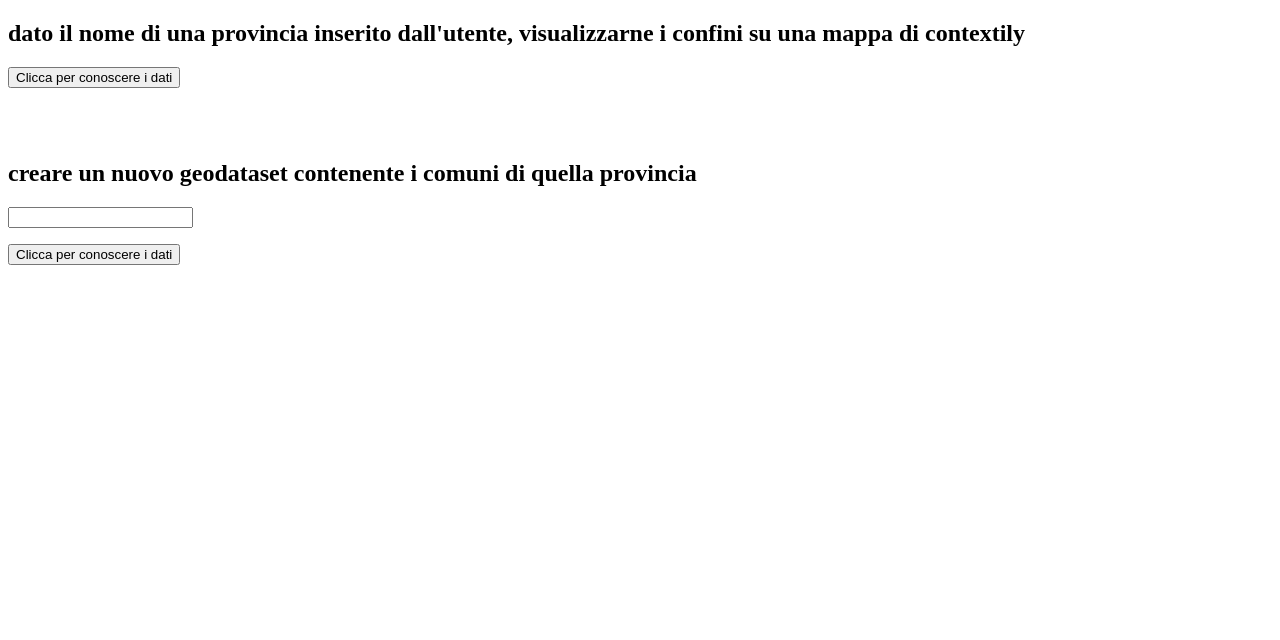
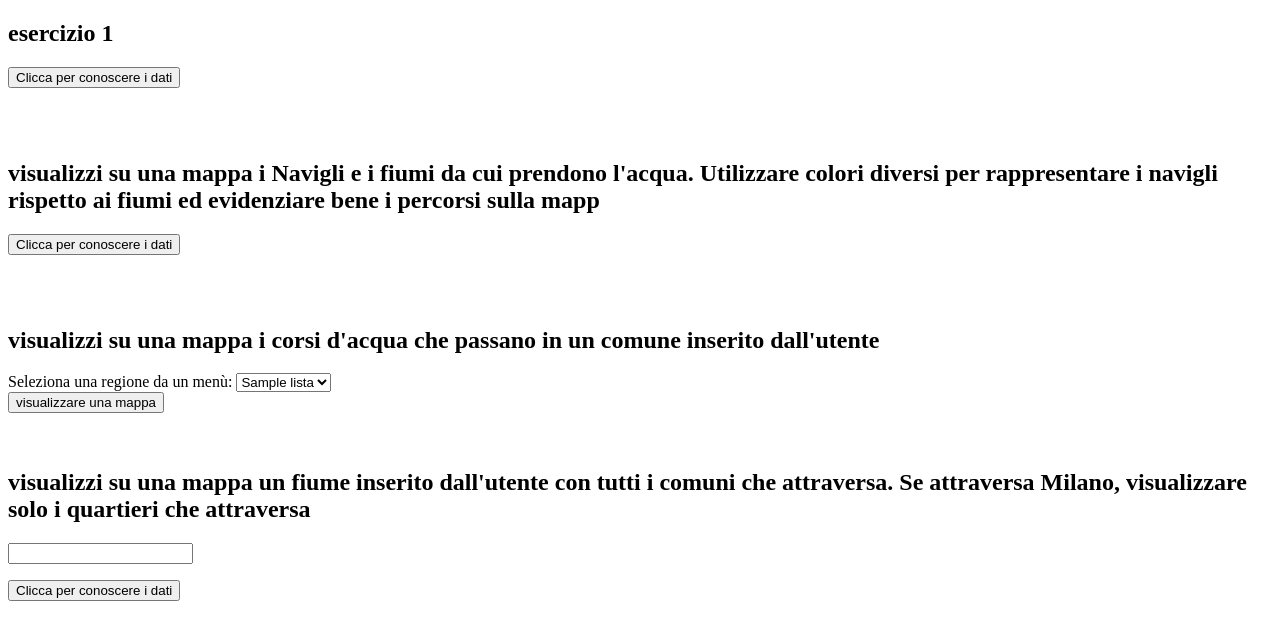
Before and after one commit to BernasconiLorenzo06/esercizio_geopandas_, a Flask app: template templates/home.html in a window 1280 px wide. Shown: the top 640 px of the page. Run offline with Flask 3, Linux system fonts and the light colour scheme; the template is opened without the code that fills it: most values are stand-ins (such as "Sample title", 1, 10 or a date in 2020).

Commit message:
4 commit

```diff
--- a/app.py
+++ b/app.py
@@ -14,10 +14,14 @@ comuni = geopandas.read_file("Comuni/Com01012023_g_WGS84.dbf")
 comuni3857 = comuni.to_crs(3857)
 corsi_acqua = geopandas.read_file("Corsi_acqua/Corsi_acqua_Piano_di_Gestione.dbf")
 corsi_acqua3857 = corsi_acqua.to_crs(epsg=3857)
+quartieri = geopandas.read_file("Quartieri/NIL_WM.dbf")
+quartieri3857 = quartieri.to_crs(epsg=3857)
 
 @app.route('/')
 def home():
-    return render_template("home.html")
+    listaComune = list(comuni3857["COMUNE"])
+    listaComune.sort()
+    return render_template("home.html",lista = listaComune)
 
 @app.route('/esercizio1', methods = ["GET"])
 def esercizio():
@@ -30,6 +34,50 @@ def esercizio():
     plt.savefig(save_path, dpi = 150)
     return render_template("esercizio1.html")
 
+@app.route('/esercizio2', methods = ["GET"])
+def esercizio2():
+    navigli = corsi_acqua3857[corsi_acqua3857["NOME"].str.contains("Naviglio")]
+    Navigli_interseca= corsi_acqua3857[corsi_acqua3857.touches(navigli.unary_union)]
+    ax = navigli.plot(edgecolor =  "k", facecolor = "None",figsize=(12,6))
+    Navigli_interseca.plot(ax=ax,edgecolor =  "blue", facecolor = "None",figsize=(12,6))
+    contextily.add_basemap(ax)
+    dir = "static/images"
+    file_name = "es2.png"
+    save_path = os.path.join(dir, file_name)
+    plt.savefig(save_path, dpi = 150)
+    return render_template("esercizio2.html")
+
+@app.route('/esercizio3', methods = ["GET"])
+def esercizio3():
+    comuneInput = request.args.get("comuneInput")
+    comu = comuni3857[comuni3857["COMUNE"]== comuneInput]
+    comuni_in_corsi = corsi_acqua3857[corsi_acqua3857.intersects(comu.geometry.item())]
+    ax = comu.plot(edgecolor =  "k", facecolor = "None",figsize=(12,6))
+    comuni_in_corsi.plot(ax=ax, edgecolor =  "blue", facecolor = "None",figsize=(12,6))
+    contextily.add_basemap(ax)
+    dir = "static/images"
+    file_name = "es3.png"
+    save_path = os.path.join(dir, file_name)
+    plt.savefig(save_path, dpi = 150)
+    return render_template("esercizio3.html")
+
+
+@app.route('/esercizio4', methods = ["GET"])
+def esercizio4():
+    fiumeInput = request.args.get("fiumeInput")
+    fiu = corsi_acqua3857[corsi_acqua3857["NOME"].str.contains(fiumeInput)]
+    comuni_in_corsi = comuni3857[comuni3857.intersects(fiu.unary_union)]
+    quartieri_in_corsi = quartieri3857[quartieri3857.intersects(fiu.unary_union)]
+    ax = comuni_in_corsi.plot(edgecolor =  "k", facecolor = "None",figsize=(12,6))
+    quartieri_in_corsi.plot(ax=ax,edgecolor =  "green", facecolor = "None")
+    fiu.plot(ax=ax,edgecolor =  "blue", facecolor = "None")
+    contextily.add_basemap(ax)
+    dir = "static/images"
+    file_name = "es4.png"
+    save_path = os.path.join(dir, file_name)
+    plt.savefig(save_path, dpi = 150)
+    return render_template("esercizio4.html")
+
 
 if __name__ == '__main__':
   app.run(host='0.0.0.0', port=3246, debug=True)
--- a/templates/home.html
+++ b/templates/home.html
@@ -4,7 +4,7 @@
     <title>HOMEPAGE</title>
 </head>
 <body>
-    <h2>dato il nome di una provincia inserito dall'utente, visualizzarne i confini su una mappa di contextily</h2>
+    <h2>esercizio 1</h2>
     <form action="/esercizio1" method = "GET">
 
 
@@ -12,16 +12,37 @@
     </form> <br> <br>
 
 
-    <h2>creare un nuovo geodataset contenente i comuni di quella provincia</h2>
+    <h2>visualizzi su una mappa i Navigli e i fiumi da cui prendono l'acqua. Utilizzare colori diversi per rappresentare i navigli rispetto ai fiumi ed evidenziare bene i percorsi sulla mapp</h2>
+
     <form action="/esercizio2" method = "GET">
 
-        <input type="text" name = "provinciaInput2" ></input> <br>
 
+        <p><input type = "submit" value = "Clicca per conoscere i dati" /></p>
+    </form> <br> <br>
+
+    <h2>visualizzi su una mappa i corsi d'acqua che passano in un comune inserito dall'utente</h2>
+
+    <form action="/esercizio3" method = "GET">
+
+        <label for="ciao">Seleziona una regione da un menù: </label>
+        <select name = "comuneInput" id = "ciao">
+            {% for r in lista %}
+                <option value = "{{r}}">{{r}}</option>
+            {% endfor %}
+        </select><br>
+
+        <input type = "submit" value="visualizzare una mappa">
+    </form> <br> <br>
+
+    <h2>visualizzi su una mappa un fiume inserito dall'utente con tutti i comuni che attraversa. Se attraversa Milano, visualizzare solo i quartieri che attraversa</h2>
+
+    <form action="/esercizio4" method = "GET">
+
+        <input type="text" name = "fiumeInput" ></input> <br>
         <p><input type = "submit" value = "Clicca per conoscere i dati" /></p>
     </form> <br> <br>
 
 
 
-
 </body>
 </html>
```
Also changed, not shown: templates/esercizio2.html (added, +9 -0 lines), templates/esercizio3.html (added, +9 -0 lines), templates/esercizio4.html (added, +9 -0 lines), static/images/es2.png (added), static/images/es3.png (added), static/images/es4.png (added), 4 other files.
